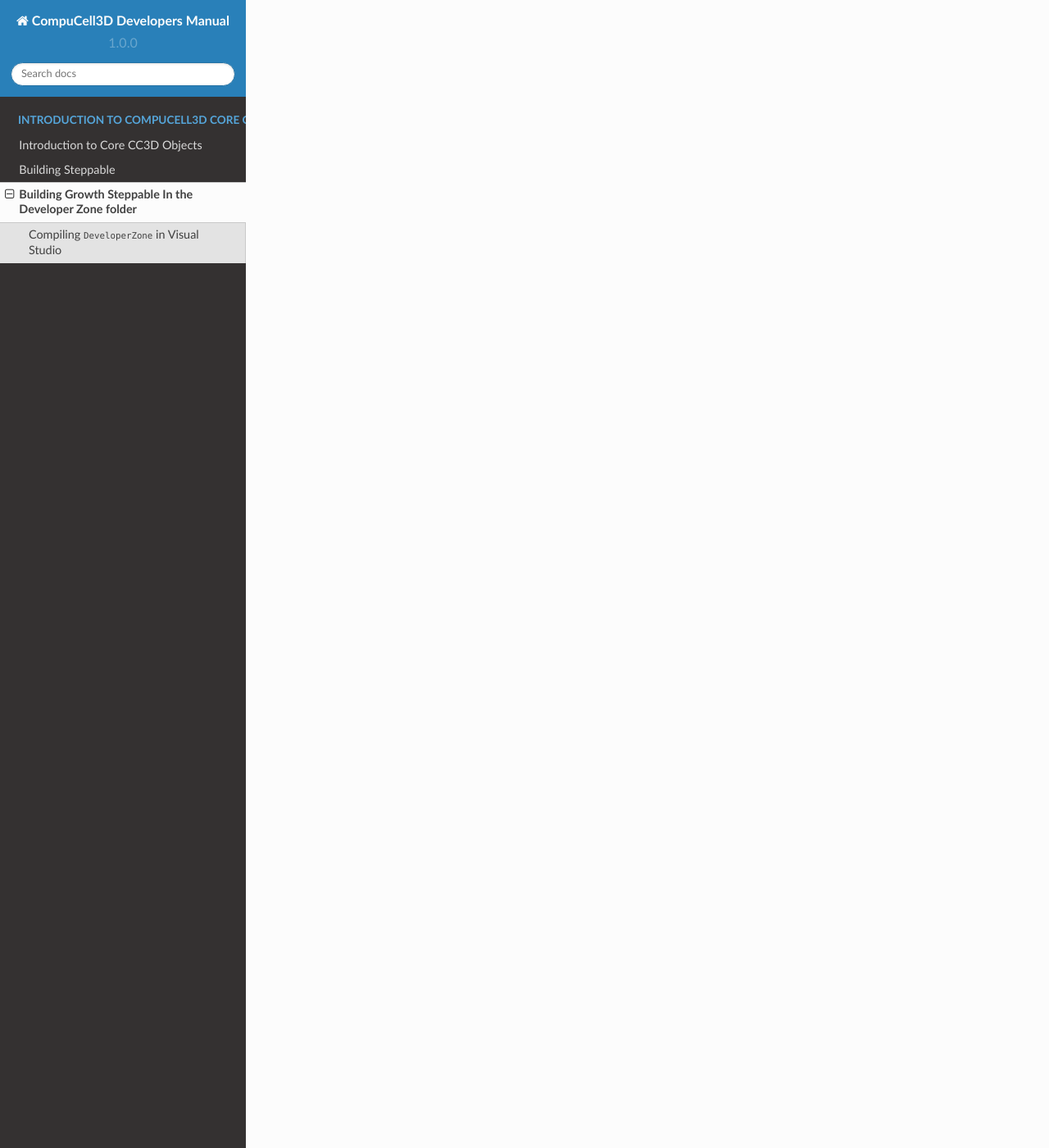
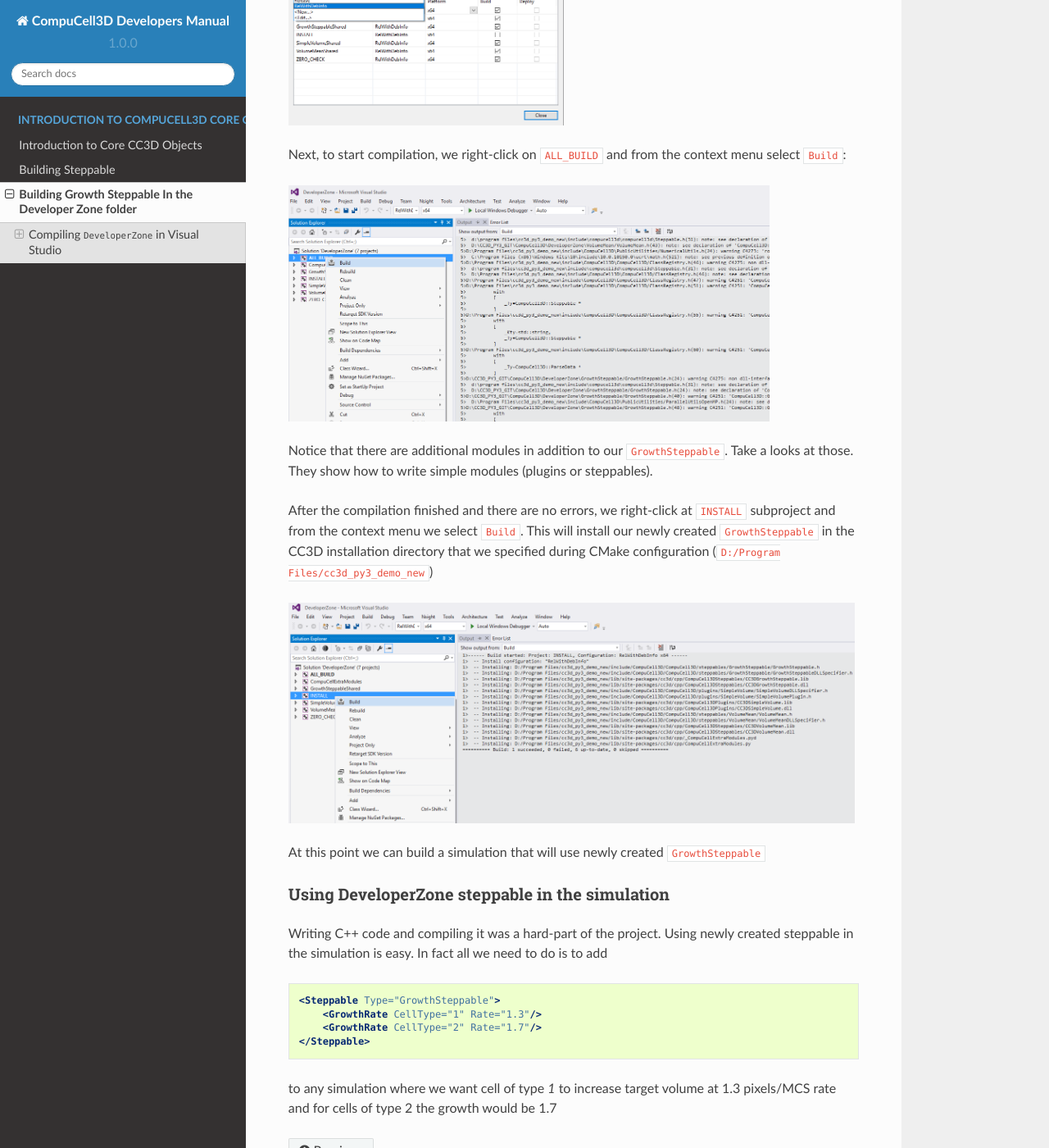
Before and after one commit to CompuCell3D/CompuCell3DDevelopersManual, a Sphinx documentation site: the page built from docs/building_growth_steppable_in_developer_zone.rst, in a window 1280 px wide and 1400 px high, scrolled down 6824 px. Shown: the whole window at 82% size. Built offline with Sphinx 7.4.7 and the Read the Docs theme 2.0.0, drawn with Linux system fonts in a browser that asks for light colours; some of the changed text lies outside the part shown.

Commit message:
added new material

```diff
--- a/docs/building_growth_steppable_in_developer_zone.rst
+++ b/docs/building_growth_steppable_in_developer_zone.rst
@@ -261,6 +262,48 @@
 ---------------------------------------------
 
 Now that we created Visual Studio project for Developer Zone we will show you how to set up compilation.
+We open up Visual Studio and navigate to ``File->Open->Project/Solution...`` and in the File Open Dialog we go to
+``D:/CC3D_PY3_GIT_build_developer_zone`` and select ``ALL_BUILD.vcxproj``
+
+|dev_zone_4|
+
+After ``DeveloperZone`` Visual Studio project gets loaded we go to ``Build->Configuration Manager...`` and from the
+pull down menu ``Active Solution Configuration`` (at the top of the dialog box) we select ``RelWithDebInfo``:
+
+|dev_zone_5|
+
+|dev_zone_6|
+
+Next, to start compilation, we right-click on ``ALL_BUILD`` and from the context menu select ``Build``:
+
+|dev_zone_7|
+
+Notice that there are additional modules in addition to our ``GrowthSteppable``. Take a looks at those. They show
+how to write simple modules (plugins or steppables).
+
+After the compilation finished and there are no errors, we right-click at ``INSTALL`` subproject and from the context
+menu we select ``Build``. This will install our newly created ``GrowthSteppable`` in the CC3D installation directory
+that we specified during CMake configuration (``D:/Program Files/cc3d_py3_demo_new``)
+
+|dev_zone_8|
+
+At this point we can build a simulation that will use newly created ``GrowthSteppable``
+
+Using DeveloperZone steppable in the simulation
+~~~~~~~~~~~~~~~~~~~~~~~~~~~~~~~~~~~~~~~~~~~~~~~~
+
+Writing C++ code and compiling it was a hard-part of the project. Using newly created steppable in the simulation is
+easy. In fact all we need to do is to add
+
+.. code-block:: xml
+
+    <Steppable Type="GrowthSteppable">
+        <GrowthRate CellType="1" Rate="1.3"/>
+        <GrowthRate CellType="2" Rate="1.7"/>
+    </Steppable>
+
+to any simulation where we want cell of type `1` to increase target volume at 1.3 pixels/MCS rate and for cells of type 2
+the growth would be 1.7
 
 .. |dev_zone_1| image:: images/dev_zone_1.png
    :width: 2.4in
@@ -278,7 +321,26 @@
    :width: 2.5in
    :height: 1.8in
 
-
 .. |dev_zone_3a| image:: images/dev_zone_3a.png
    :width: 6.0in
    :height: 2.0in
+
+.. |dev_zone_4| image:: images/dev_zone_4.png
+   :width: 4.5in
+   :height: 2.6in
+
+.. |dev_zone_5| image:: images/dev_zone_5.png
+   :width: 3.3in
+   :height: 1.9in
+
+.. |dev_zone_6| image:: images/dev_zone_6.png
+   :width: 3.5in
+   :height: 2.2in
+
+.. |dev_zone_7| image:: images/dev_zone_7.png
+   :width: 6.12in
+   :height: 3.0in
+
+.. |dev_zone_8| image:: images/dev_zone_8.png
+   :width: 7.2in
+   :height: 2.8in
```
Also changed, not shown: other parts of docs/building_growth_steppable_in_developer_zone.rst (+1 -0 lines).
